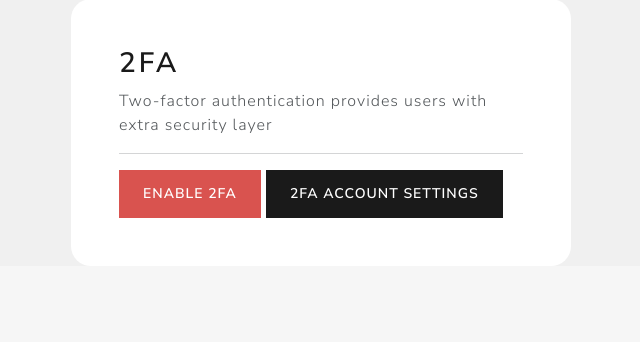
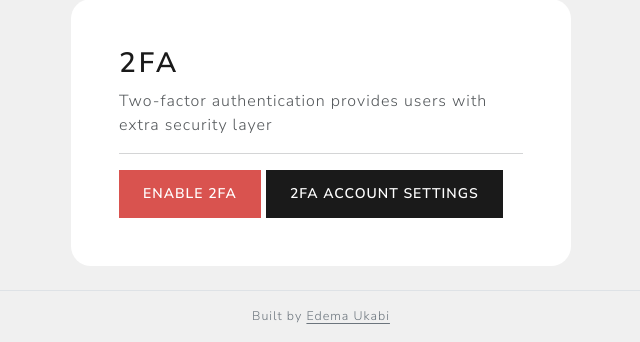
Before and after one commit to edemaukabi/websecure, a Django app: page /dashboard in a window 1280 px wide. Shown: the part 605-947 px from the top of the page, without its empty margins (319-959 px from the left). Before the commit the page ends 823 px from the top, so only its background shows below. Run offline with Django 5.2, Linux system fonts and the light colour scheme; the visitor is signed in with stand-in values (Sample User, id 1); some libraries are stand-ins or nearby versions.

Commit message:
Add built-by footer with portfolio link to base template

```diff
--- a/appsecure/templates/appsecure/base.html
+++ b/appsecure/templates/appsecure/base.html
@@ -22,6 +22,10 @@
         <script src="{% static 'vendor/bootstrap.bundle.min.js' %}"></script>
         <script src="{% static 'js/app.js' %}"></script>
 
+        <footer class="text-center py-3 mt-4" style="font-size: 0.78rem; color: #6c757d; border-top: 1px solid #dee2e6;">
+            Built by <a href="https://edemaukabi.dev" target="_blank" rel="noopener noreferrer" style="color: #6c757d; text-decoration: underline; text-underline-offset: 3px;">Edema Ukabi</a>
+        </footer>
+
     </body>
 
 </html>
```
